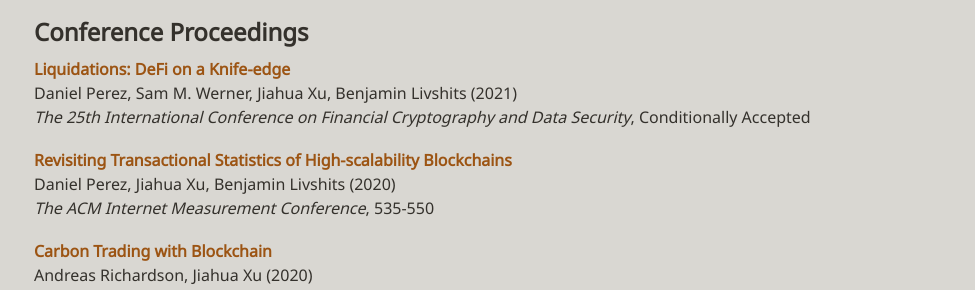
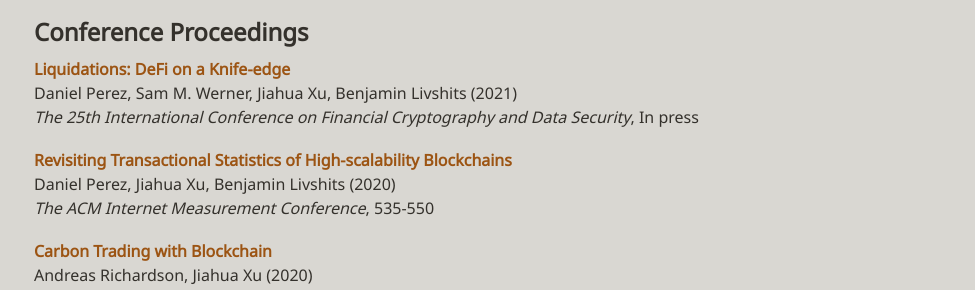
Before and after one commit to xujiahuayz/xujiahuayz.github.io, a Jekyll site: the page built from publications.md, in a window 1280 px wide. Shown: the part 160-450 px from the top of the page, without its empty margins (150-1125 px from the left). Built offline with Jekyll 4.4.1, drawn with Linux system fonts in a browser that asks for light colours.

Commit message:
Update publications.md

```diff
--- a/publications.md
+++ b/publications.md
@@ -7,7 +7,7 @@
     - title:   "Liquidations: DeFi on a Knife-edge"
       author:  "Daniel Perez, Sam M. Werner, Jiahua Xu, Benjamin Livshits"
       journal: "The 25th International Conference on Financial Cryptography and Data Security"
-      number:  "Conditionally Accepted"
+      number:  "In press"
       year:    "2021"
       url:     "https://arxiv.org/abs/2009.13235"
 
```
